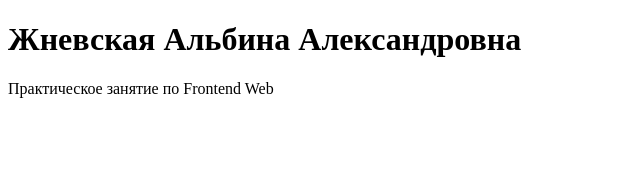
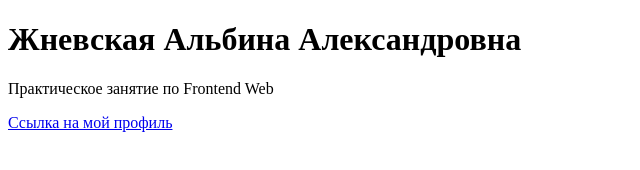
Before and after one commit to Zhenvskya/myLab, a plain HTML site: page index.html in a window 1280 px wide. Shown: the whole page, without its empty margins (0-640 px from the left). Drawn offline with Linux system fonts and the light colour scheme.

Commit message:
Добавление ссылки на профиль.
Добавлен код на мой профиль в Цифровом университете АлтГУ.

```diff
--- a/index.html
+++ b/index.html
@@ -9,5 +9,6 @@
   <body>
     <h1>Жневская Альбина Александровна</h1>
     <p>Практическое занятие по Frontend Web</p>
+    <a href="https://portal.edu.asu.ru/user/profile.php?id=33574">Ссылка на мой профиль</a>
   </body>
 </html>
```
